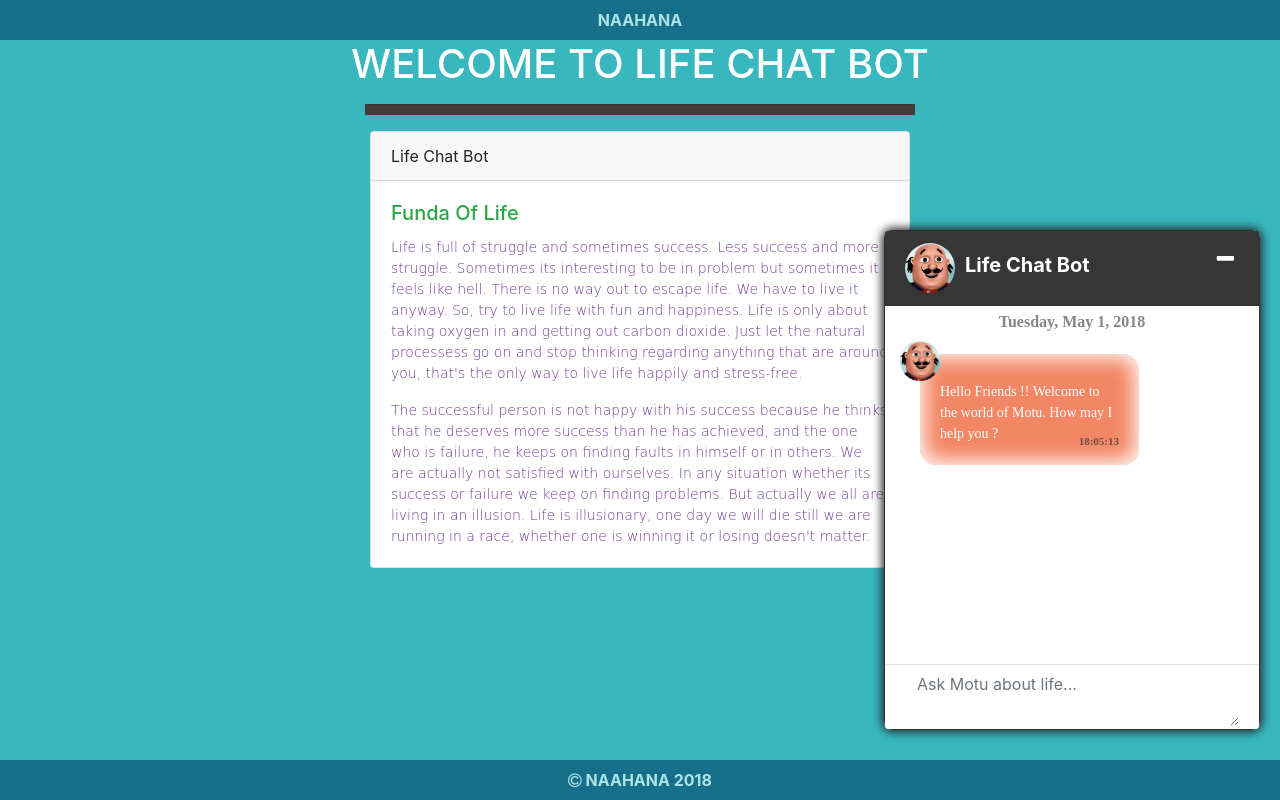
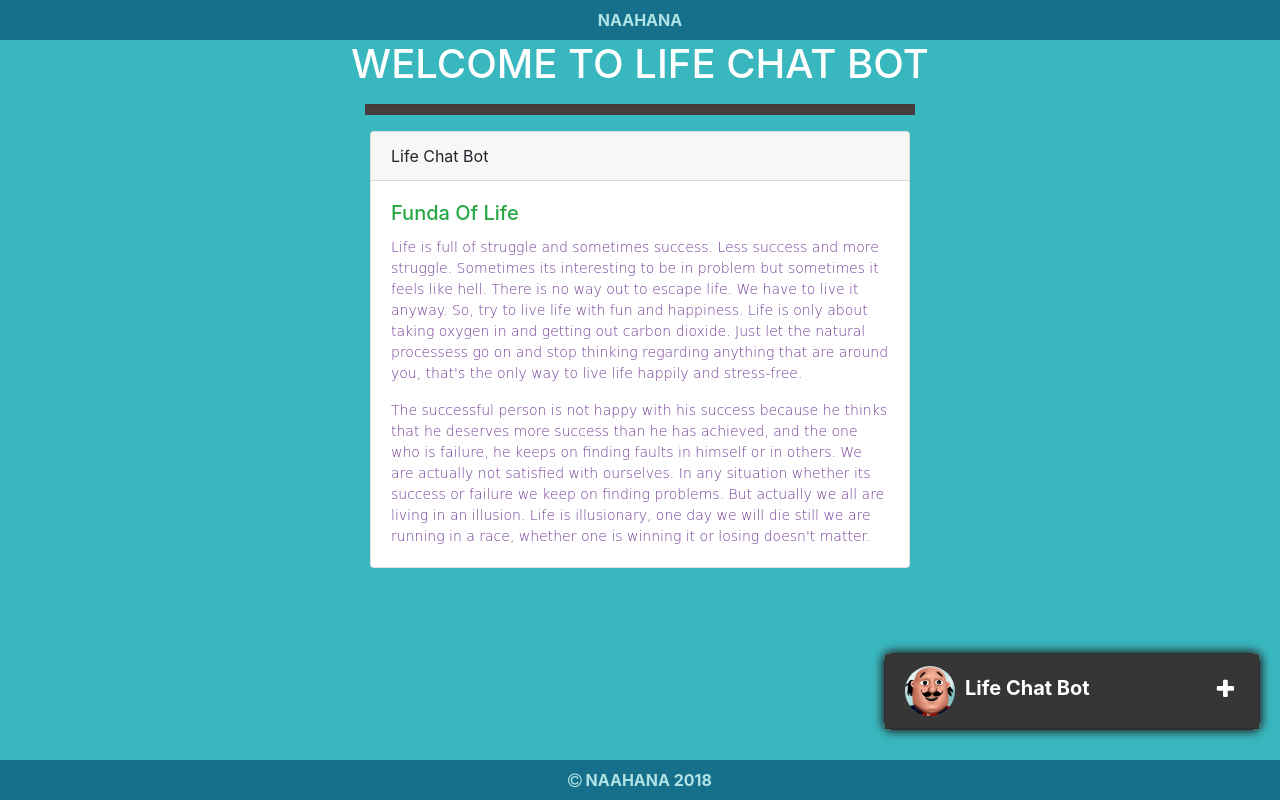
Before and after one commit to Master4Novice/chatbox-templates, an Angular app: page / in a window 1280 px wide. Built offline with nearby package versions, Linux system fonts and the light colour scheme.

Commit message:
FIXING MAX AND MIN

```diff
--- a/src/app/templates/template-one/components/template-one.component.css
+++ b/src/app/templates/template-one/components/template-one.component.css
@@ -140,3 +140,25 @@ textarea{
   border: none;
   overflow: hidden;
 }
+.card-body-min{
+  display: none !important;
+}
+.card-footer-min{
+  display: none !important;
+}
+.card-custom-min{
+  margin-left: -15px;
+  width: 376px !important;
+  background-color: #363636;
+  border-radius: 8px 8px 8px 8px;
+}
+.chatBox-min {
+  border-radius: 8px 8px 8px 8px;
+  box-shadow: 0px 0px 10px 2px;
+  width: 376px;
+  position: fixed;
+  float:right;
+  bottom: 70px;
+  right: 20px;
+  background-color: #FFFFFF;
+}
--- a/src/app/templates/template-one/components/template-one.component.html
+++ b/src/app/templates/template-one/components/template-one.component.html
@@ -1,14 +1,14 @@
-<div class="col-md-6 chatBox">
-  <div class="card card-custom">
+<div class="col-md-6 chatBox-min">
+  <div class="card card-custom-min">
     <div class="card-header card-custom-header">
         <span>
           <img src="../../../../assets/images/Motu.PNG" class="rounded-circle" alt="Life Bot" width="50px" height="50px">
         </span>
         <span style="font-weight: bold; margin-left: 10px;font-size: 20px;">Life Chat Bot</span>
-        <span class="fa fa-minus" *ngIf="isMinusSign" style="float:right;margin: 5px;font-size: 22px;"></span>
-        <span class="fa fa-plus" *ngIf="isPlusSign" style="float:right;margin: 5px;font-size: 22px;"></span>
+        <span class="fa fa-minus" *ngIf="isMinusSign" style="float:right;font-size: 22px;margin-top: 12px;margin-right: 5px;" (click)="minimize()"></span>
+        <span class="fa fa-plus" *ngIf="isPlusSign" style="float:right;font-size: 22px;margin-top: 12px;margin-right: 5px;" (click)="maximize()"></span>
     </div>
-    <div class="card-body card-custom-body" #chatList>
+    <div class="card-body-min card-custom-body" #chatList>
         <div class="date">{{todayDate | date:'fullDate'}}</div>
         <ng-container *ngFor="let message of messages | async">
             <div class="message" [ngClass]="{ 'from': message.sentBy === 'bot','to':   message.sentBy === 'user' }">
@@ -18,7 +18,7 @@
             </div>
         </ng-container>
     </div>
-    <div class="card-footer card-custom-footer">
+    <div class="card-footer-min card-custom-footer" >
       <div class="form-group">
         <form>
           <div class="input-group">
--- a/src/app/templates/template-one/components/template-one.component.ts
+++ b/src/app/templates/template-one/components/template-one.component.ts
@@ -13,8 +13,8 @@ export class TemplateOneComponent implements OnInit, AfterViewChecked {
 
   messages: Observable<Message[]>;
   formValue: string;
-  isPlusSign = false;
-  isMinusSign = true;
+  isPlusSign = true;
+  isMinusSign = false;
   todayDate: Date = new Date();
 
   @ViewChild('chatList', { read: ElementRef }) chatList: ElementRef;
@@ -47,4 +47,13 @@ export class TemplateOneComponent implements OnInit, AfterViewChecked {
     }
   }
 
+  maximize() {
+    this.isPlusSign = false;
+    this.isMinusSign = true;
+  }
+
+  minimize() {
+    this.isMinusSign = false;
+    this.isPlusSign = true;
+  }
 }
```
